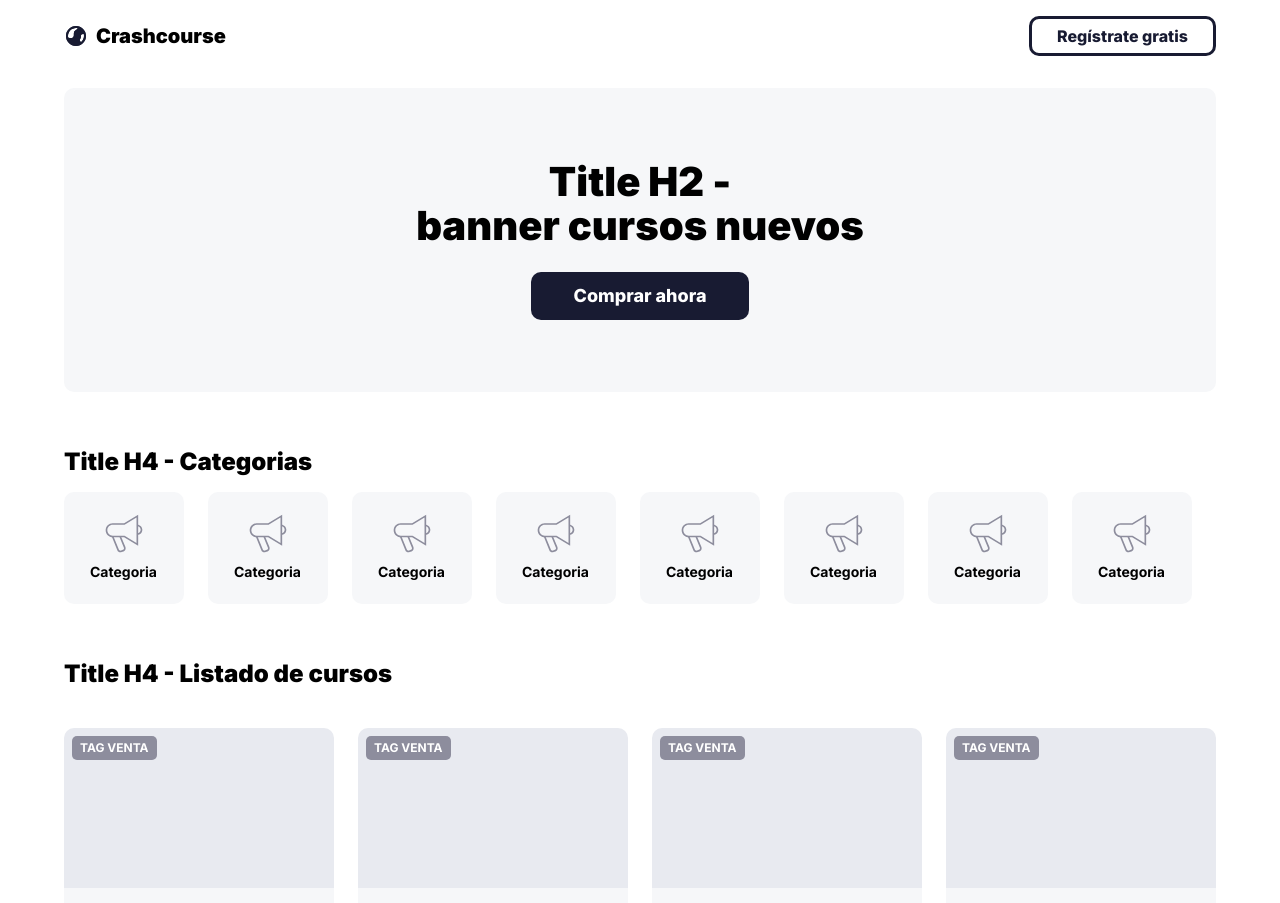
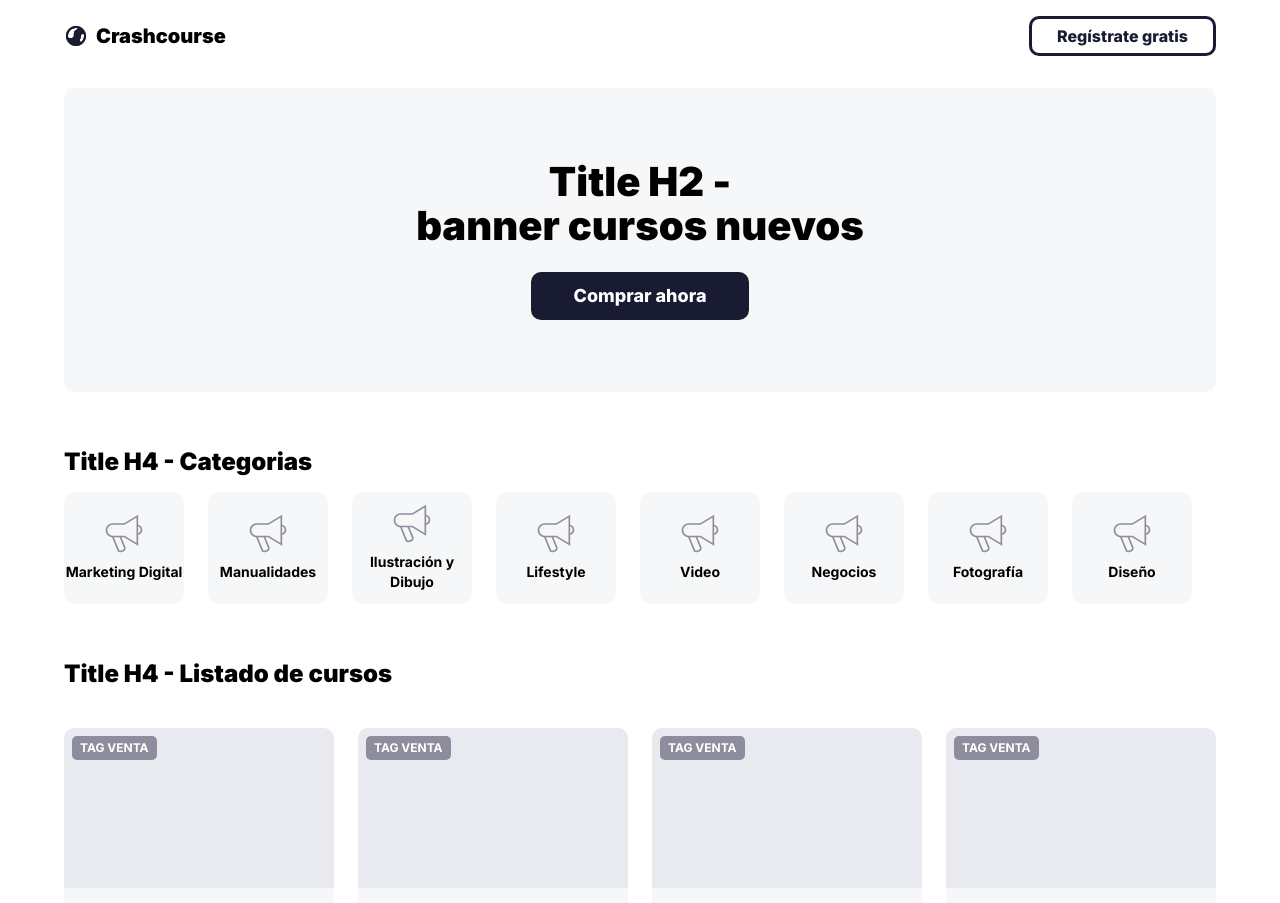
Before and after one commit to jcvegab/crashcourse-frontend, a Next.js app: page / in a window 1280 px wide. Shown: the top 903 px of the page. Built offline with nearby package versions, Linux system fonts and the light colour scheme.

Commit message:
Prototype of carousel in Categories card

```diff
--- a/components/UI/CategoryCard.js
+++ b/components/UI/CategoryCard.js
@@ -4,7 +4,6 @@ import Image from 'next/image';
 const CategoryCardContainer = styled.div`
   width: 120px;
   height: 112px;
-  padding: 22px 26px;
   color: ${({ theme }) => theme.colors.black};
   background-color: ${({ theme }) => theme.colors.grayLighter};
   border-radius: 10px;
@@ -14,14 +13,16 @@ const CategoryCardContainer = styled.div`
   display: flex;
   flex-direction: column;
   justify-content: center;
+  text-align: center;
   gap: 8px;
+  cursor: pointer;
 `;
 
-export default function CategoryCard() {
+export default function CategoryCard({ category }) {
   return (
     <CategoryCardContainer>
       <Image height={40} width={40} src="/icons/category-icon.svg" />
-      <p>Categoria</p>
+      <p>{category}</p>
     </CategoryCardContainer>
   );
 }
--- a/components/UI/CourseCard.js
+++ b/components/UI/CourseCard.js
@@ -34,26 +34,22 @@ const CourseProfesor = styled.p`
 
 const CourseCost = styled.p``;
 
-export default function CourseCard({
-  course_name,
-  username,
-  real_price,
-  price,
-  level,
-  users,
-  course_score,
-}) {
+export default function CourseCard({ props }) {
   return (
     <CourseCardContainer>
       <CourseCardImage>
         <Tag>Tag venta</Tag>
       </CourseCardImage>
       <CourseCardInfo>
-        <CourseName>{course_name}</CourseName>
-        <CourseProfesor>{username}</CourseProfesor>
-        <CourseStats level={level} users={users} course_score={course_score} />
+        <CourseName>{props.course_name}</CourseName>
+        <CourseProfesor>{props.username}</CourseProfesor>
+        <CourseStats
+          level="1"
+          users={props.users}
+          course_score={props.course_score}
+        />
         <CourseCost>
-          ${price} ${real_price}
+          ${props.price} ${props.real_price}
         </CourseCost>
         <Button>Comprar ahora</Button>
       </CourseCardInfo>
--- a/components/UI/List.js
+++ /dev/null
@@ -1,13 +0,0 @@
-import styled, { css } from 'styled-components';
-
-const StyledList = styled.div`
-  display: flex;
-  gap: ${(props) => props.gap};
-  ${(props) =>
-    props.column &&
-    css`
-      flex-direction: column;
-    `};
-`;
-
-export default StyledList;
--- a/components/layouts/Categories.js
+++ b/components/layouts/Categories.js
@@ -1,26 +1,33 @@
 import styled from 'styled-components';
 import { StyledH4 } from '../UI/Title';
 import CategoryCard from '../UI/CategoryCard';
-import StyledList from '../UI/List';
+import Data from '../data.json';
 
 const CategoriesTemplate = styled.section`
   margin-bottom: 56px;
 `;
 
+const CategoriesList = styled.div`
+  display: inline-flex;
+  gap: 24px;
+`;
+
 export default function Categories() {
+  const categories = Data.STORE.map((course) => course.category_name);
+  const filtered_categories = categories.reduce(
+    (unique, category) =>
+      unique.includes(category) ? unique : [...unique, category],
+    []
+  );
+  console.log(filtered_categories);
   return (
     <CategoriesTemplate>
       <StyledH4 margin="16px">Title H4 - Categorias</StyledH4>
-      <StyledList gap="24px">
-        <CategoryCard />
-        <CategoryCard />
-        <CategoryCard />
-        <CategoryCard />
-        <CategoryCard />
-        <CategoryCard />
-        <CategoryCard />
-        <CategoryCard />
-      </StyledList>
+      <CategoriesList>
+        {filtered_categories.map((category) => (
+          <CategoryCard key={category.id} category={category} />
+        ))}
+      </CategoriesList>
     </CategoriesTemplate>
   );
 }
--- a/components/layouts/CoursesList.js
+++ b/components/layouts/CoursesList.js
@@ -16,7 +16,7 @@ export default function CoursesList() {
       <StyledH4 margin="40px">Title H4 - Listado de cursos</StyledH4>
       <CoursesListTemplate>
         {courses.map((course) => (
-          <CourseCard key={course.id} />
+          <CourseCard key={course.id} props={course} />
         ))}
       </CoursesListTemplate>
     </section>
--- a/pages/index.js
+++ b/pages/index.js
@@ -6,6 +6,7 @@ import Main from '../components/layouts/Main';
 const AppView = styled.div`
   margin: 0 auto;
   max-width: 1152px;
+  overflow: hidden;
 `;
 
 export default function Home() {
```
